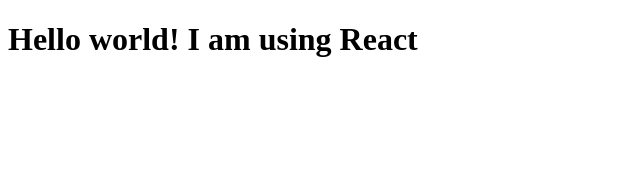
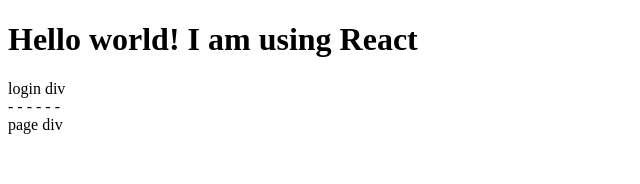
Before and after one commit to themeWork-llc/themework, a React app: page / in a window 1280 px wide. Shown: the top 184 px of the page, without its empty margins (0-640 px from the left). Built offline with nearby package versions, Linux system fonts and the light colour scheme.

Commit message:
started laying out basic react components

```diff
--- a/src/App.js
+++ b/src/App.js
@@ -1,7 +1,15 @@
 import React from 'react'
+import Login from './components/Login';
+import Page from './components/Page';
 
 const App = () => {
-  return <h1>Hello world! I am using React</h1>
+  return(
+  <>
+  <h1>Hello world! I am using React</h1>
+  <Login />
+  -  - - - - -
+  <Page />
+  </>)
 }
 
 export default App
--- /dev/null
+++ b/src/components/Login.js
@@ -0,0 +1,7 @@
+import React from 'react'
+
+export default function Login () {
+  return (
+    <div>login div</div>
+  )
+}
--- /dev/null
+++ b/src/components/Page.js
@@ -0,0 +1,7 @@
+import React from 'react'
+
+export default function Page () {
+  return (
+    <div>page div</div>
+  )
+}
```
